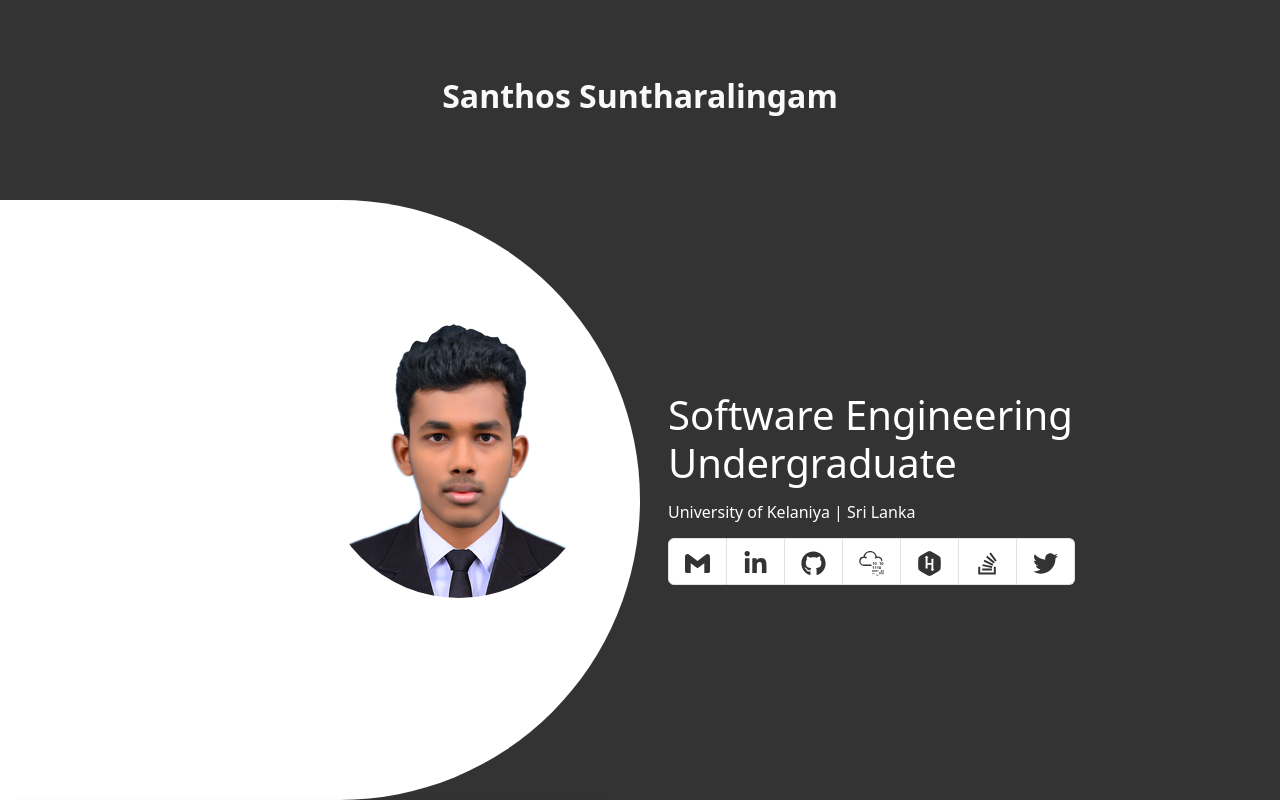
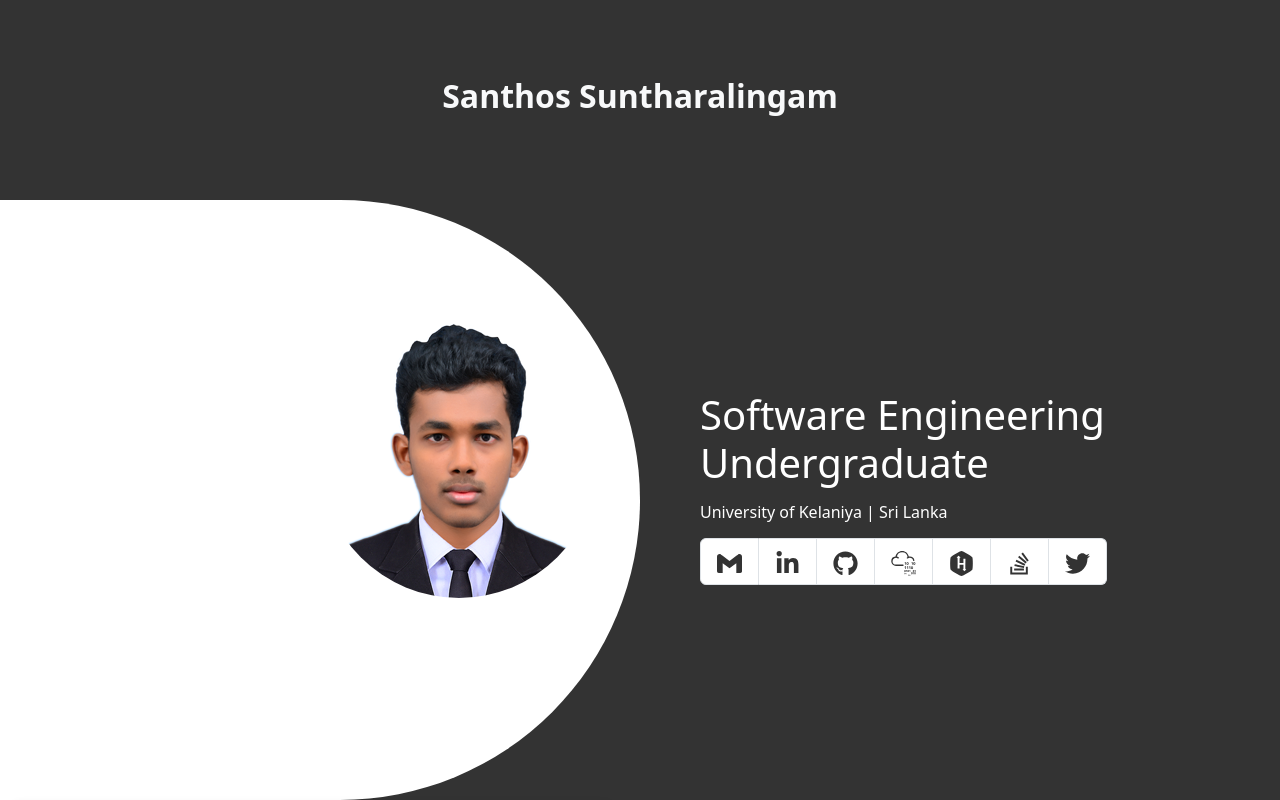
Before and after one commit to santhossunthar/santhossunthar.github.io, a React (Create React App) app: page / in a window 1280 px wide. Shown: the top 800 px of the page. Built offline with nearby package versions, Linux system fonts and the light colour scheme.

Commit message:
Added profile info animation changes

```diff
--- a/src/assets/styles/custom.scss
+++ b/src/assets/styles/custom.scss
@@ -139,11 +139,11 @@ li {
 
 .profile-img-scrolled {
     width: 200px;
-    position: absolute;
+    position: fixed;
     z-index: 2;
     background-color: white;
     border-radius: 50%;
-    top: 50%;
+    top: 35%;
     left: 30%;
 }
 
--- a/src/components/Main.jsx
+++ b/src/components/Main.jsx
@@ -9,7 +9,8 @@ import { BsArrowUpCircleFill } from 'react-icons/bs';
 const Main = () => {
     const [scrolled, setScrolled] = useState(false);
     const controls = useAnimation();
-    const customEase = [0,1.15,.2,.99];
+    const secControls = useAnimation();
+    const customEase = [0, 1.15, .2, .99];
 
     useEffect(() => {
         const handleScroll = () => {
@@ -18,10 +19,13 @@ const Main = () => {
             if (scrollPosition > 0) {
                 // User has scrolled, move the image to the specific position
                 controls.start({ x: -150, y: -150, opacity: 1, transition: { duration: 0.3, ease: customEase } });
+                secControls.start({ x: 10000, y: 0, opacity: 1, transition: { duration: 1, ease: customEase } });
+
                 setScrolled(true);
             } else {
                 // User is back at the top, move the image back to the original position
                 controls.start({ x: 0, y: 0, opacity: 1, transition: { duration: 0.3, ease: customEase } });
+                secControls.start({ x: 0, y: 0, opacity: 1, transition: { duration: 1, ease: customEase } });
                 setScrolled(false);
             }
         };
@@ -33,7 +37,7 @@ const Main = () => {
         return () => {
             window.removeEventListener("scroll", handleScroll);
         };
-    }, [controls]);
+    }, [controls, secControls]);
 
     const scrollToTop = (sectionID) => {
         const section = document.getElementById(sectionID);
@@ -76,7 +80,15 @@ const Main = () => {
                 </div>
 
                 <div className={!scrolled ? "col-md-6 info-col" : "desc-col-scrolled"}>
-                    <div className="description d-flex flex-column justify-content-center w-100 h-100 p-3">
+
+                    <motion.div
+                        initial={{ opacity: 0 }}
+                        whileInView={{ opacity: 1 }}
+                        animate={secControls}
+                        viewport={true}
+                        transition={{ duration: 1 }}
+                        className="description d-flex flex-column justify-content-center w-100 h-100 p-5">
+
                         <h2 className="display-6">
                             Software Engineering Undergraduate
                         </h2>
@@ -120,7 +132,7 @@ const Main = () => {
                                 </a>
                             </li>
                         </ul>
-                    </div>
+                    </motion.div>
                 </div>
             </div>
         </section>
```
